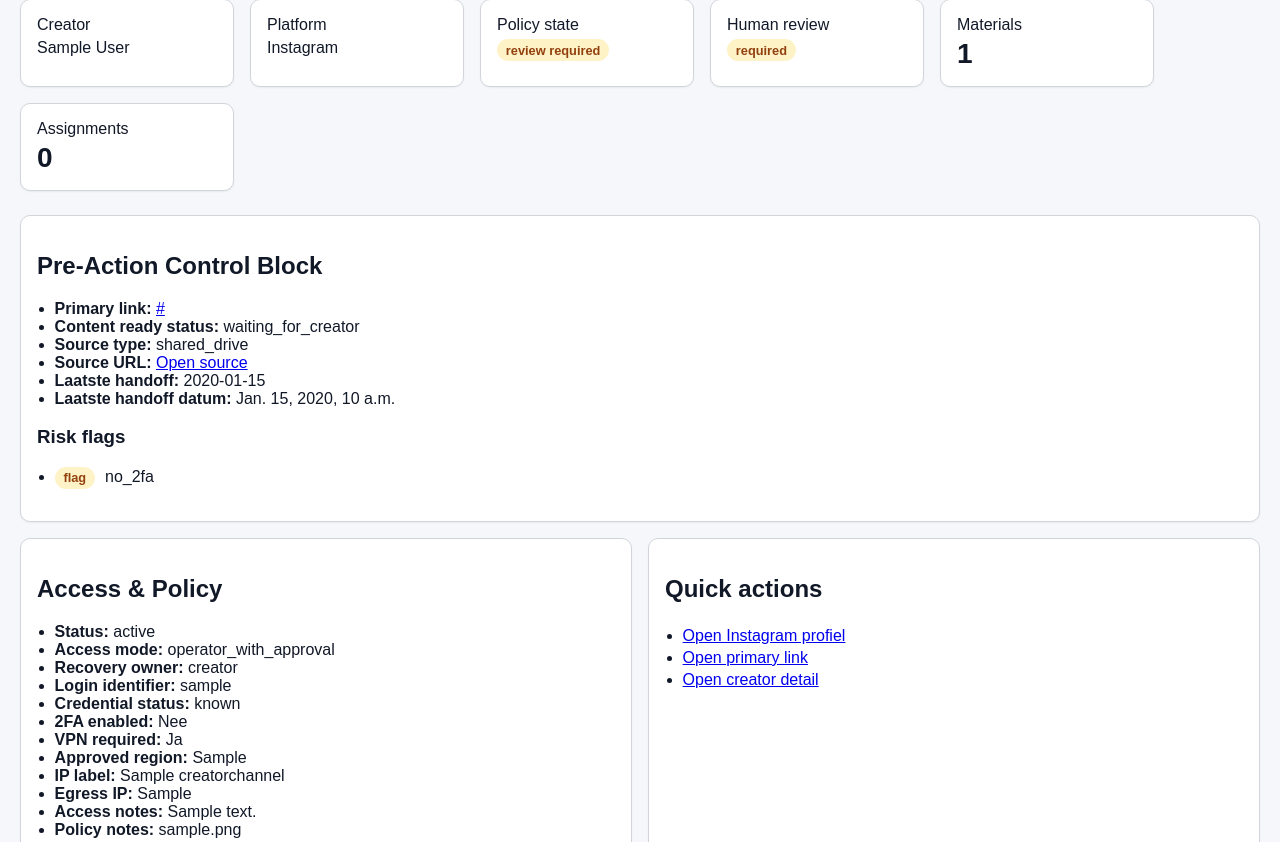
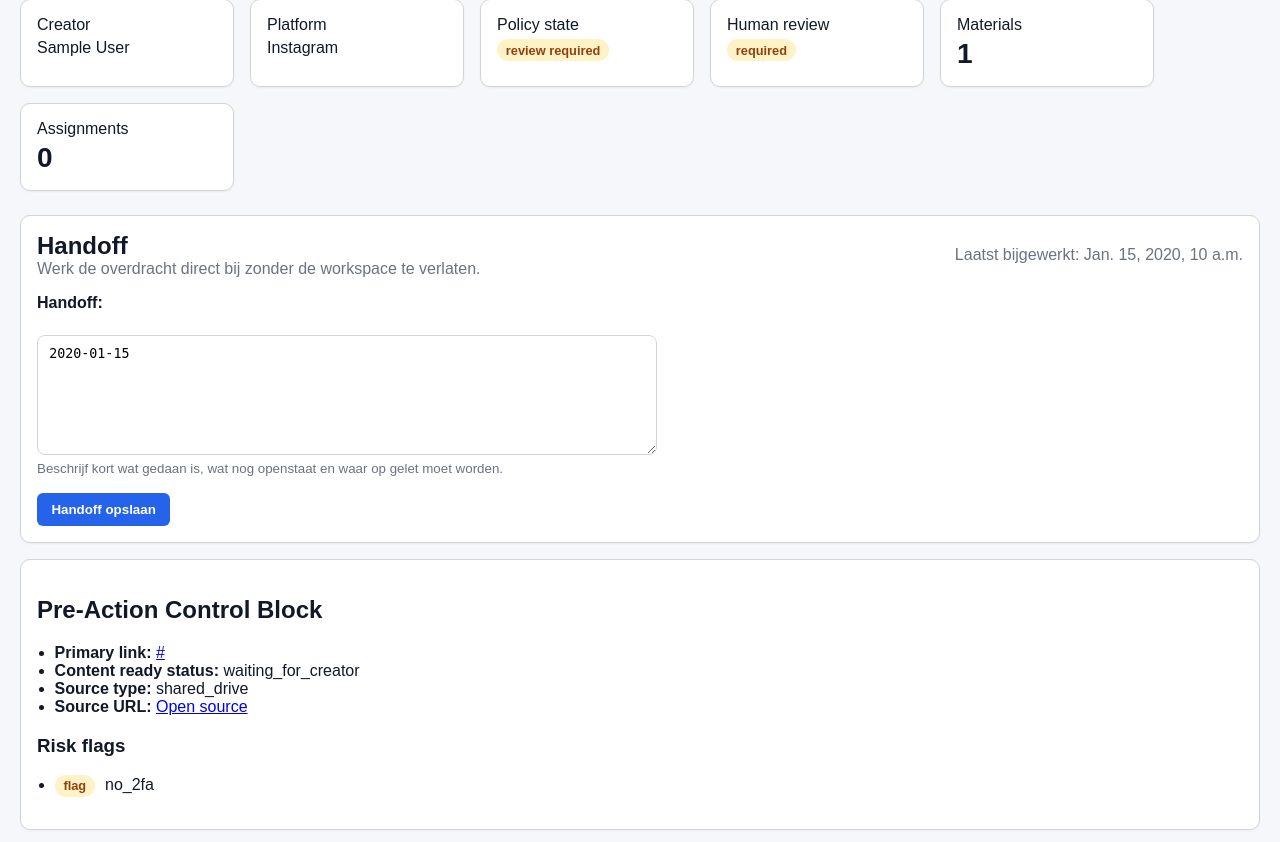
Before and after one commit to Hank-chinasky/marketing-monitor-v2, a Django app: page /channels/1/workspace/ in a window 1280 px wide. Shown: the part 224-1066 px from the top of the page. Run offline with Django 5.2, Linux system fonts and the light colour scheme; a user stored in the database is signed in; tables that the repository leaves empty hold one stand-in row (values such as "Sample post").

Commit message:
Add handoff save flow to Instagram workspace

```diff
--- a/core/forms.py
+++ b/core/forms.py
@@ -206,6 +206,23 @@ class CreatorMaterialUploadForm(forms.Form):
         return files
 
 
+class ChannelHandoffForm(forms.Form):
+    last_operator_update = forms.CharField(
+        required=False,
+        label="Handoff",
+        widget=forms.Textarea(
+            attrs={
+                "rows": 5,
+                "placeholder": "Korte overdracht voor de volgende operator.",
+            }
+        ),
+        help_text="Beschrijf kort wat gedaan is, wat nog openstaat en waar op gelet moet worden.",
+    )
+
+    def clean_last_operator_update(self):
+        return (self.cleaned_data.get("last_operator_update") or "").strip()
+
+
 class CreatorChannelForm(forms.ModelForm):
     last_access_check_at = forms.DateField(
         label="Laatste access check",
--- a/core/workspace_views.py
+++ b/core/workspace_views.py
@@ -1,7 +1,10 @@
+from django.http import HttpResponseRedirect
+from django.urls import reverse
+from django.utils import timezone
+from django.views.generic import DetailView
 from django.contrib.auth.mixins import LoginRequiredMixin
-from django.urls import reverse
-from django.views.generic import DetailView
 
+from core.forms import ChannelHandoffForm
 from core.models import CreatorChannel
 from core.services.scope import (
     get_active_assignments_for_operator,
@@ -110,6 +113,14 @@ class InstagramWorkspaceView(LoginRequiredMixin, DetailView):
             }
         )
 
+        handoff_form = kwargs.get("handoff_form")
+        if handoff_form is None:
+            handoff_form = ChannelHandoffForm(
+                initial={
+                    "last_operator_update": channel.last_operator_update,
+                }
+            )
+
         context.update(
             {
                 "creator": creator,
@@ -122,6 +133,33 @@ class InstagramWorkspaceView(LoginRequiredMixin, DetailView):
                 "policy_state": policy_state,
                 "quick_actions": quick_actions,
                 "back_url": reverse("channel-detail", kwargs={"pk": channel.pk}),
+                "handoff_form": handoff_form,
+                "saved": self.request.GET.get("saved") == "1",
             }
         )
         return context
+
+    def post(self, request, *args, **kwargs):
+        self.object = self.get_object()
+        handoff_form = ChannelHandoffForm(request.POST)
+
+        if not handoff_form.is_valid():
+            return self.render_to_response(
+                self.get_context_data(handoff_form=handoff_form)
+            )
+
+        last_operator_update = handoff_form.cleaned_data["last_operator_update"]
+        self.object.last_operator_update = last_operator_update
+
+        if last_operator_update:
+            self.object.last_operator_update_at = timezone.now()
+        else:
+            self.object.last_operator_update_at = None
+
+        self.object.save(
+            update_fields=["last_operator_update", "last_operator_update_at"]
+        )
+
+        redirect_url = reverse("instagram-workspace", kwargs={"pk": self.object.pk})
+        redirect_url = f"{redirect_url}?saved=1"
+        return HttpResponseRedirect(redirect_url)
--- a/templates/workspaces/instagram_workspace.html
+++ b/templates/workspaces/instagram_workspace.html
@@ -13,6 +13,12 @@
         <a class="quick-link" href="{% url 'channel-update' channel.pk %}">Edit channel</a>
     {% endif %}
 </div>
+
+{% if saved %}
+    <div class="success-panel" style="margin-bottom: 1rem;">
+        Handoff opgeslagen.
+    </div>
+{% endif %}
 
 <div class="cards">
     <div class="card">
@@ -50,6 +56,36 @@
 </div>
 
 <div class="panel" style="margin-bottom: 1rem;">
+    <div style="display:flex; justify-content:space-between; align-items:center; gap:1rem; flex-wrap:wrap;">
+        <div>
+            <h2 style="margin:0;">Handoff</h2>
+            <div class="muted">Werk de overdracht direct bij zonder de workspace te verlaten.</div>
+        </div>
+        <div class="muted">
+            Laatst bijgewerkt: {{ channel.last_operator_update_at|default:"-" }}
+        </div>
+    </div>
+
+    <form method="post" style="margin-top:1rem;">
+        {% csrf_token %}
+        {{ handoff_form.non_field_errors }}
+
+        <p>
+            {{ handoff_form.last_operator_update.label_tag }}<br>
+            {{ handoff_form.last_operator_update }}
+            {% if handoff_form.last_operator_update.help_text %}
+                <br><small class="muted">{{ handoff_form.last_operator_update.help_text }}</small>
+            {% endif %}
+            {{ handoff_form.last_operator_update.errors }}
+        </p>
+
+        <div class="form-actions">
+            <button class="primary-button" type="submit">Handoff opslaan</button>
+        </div>
+    </form>
+</div>
+
+<div class="panel" style="margin-bottom: 1rem;">
     <h2>Pre-Action Control Block</h2>
     <ul class="clean">
         <li>
@@ -69,8 +105,6 @@
                 -
             {% endif %}
         </li>
-        <li><strong>Laatste handoff:</strong> {{ channel.last_operator_update|default:"-"|linebreaksbr }}</li>
-        <li><strong>Laatste handoff datum:</strong> {{ channel.last_operator_update_at|default:"-" }}</li>
     </ul>
 
     <h3>Risk flags</h3>
```
Also changed, not shown: core/tests/test_instagram_workspace.py (+66 -0 lines).
